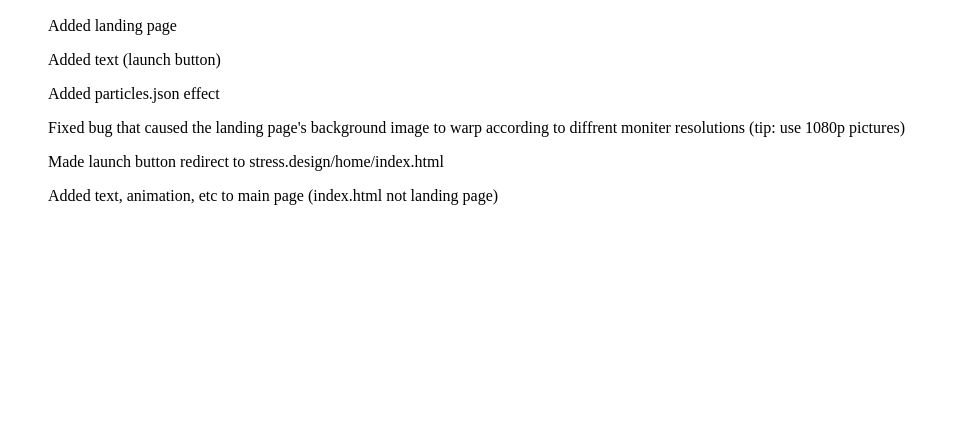
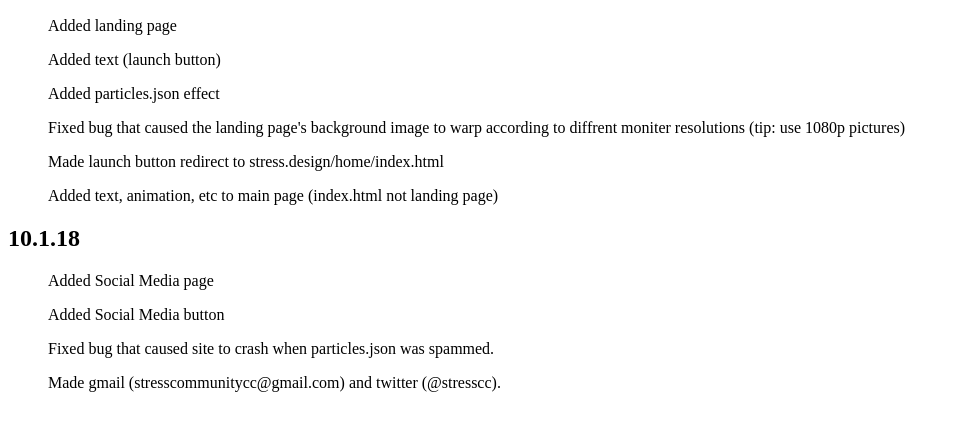
Before and after one commit to DeveloperDarren/STRESS.design, a plain HTML site: page home/pn/index.html in a window 1280 px wide. Shown: the part 110-540 px from the top of the page, without its empty margins (0-960 px from the left). Drawn offline with Linux system fonts and the light colour scheme.

Commit message:
index.html

```diff
--- a/home/pn/index.html
+++ b/home/pn/index.html
@@ -10,5 +10,10 @@
     <ol>Fixed bug that caused the landing page's background image to warp according to diffrent moniter resolutions (tip: use 1080p pictures)</ol>
     <ol>Made launch button redirect to stress.design/home/index.html</ol>
     <ol>Added text, animation, etc to main page (index.html not landing page)</ol>
+    <h2>10.1.18</h2>
+    <ol>Added Social Media page</ol>
+    <ol>Added Social Media button</ol>
+    <ol>Fixed bug that caused site to crash when particles.json was spammed.</ol>
+    <ol>Made gmail (stresscommunitycc@gmail.com) and twitter (@stresscc).
   </head>
 </html>
```
